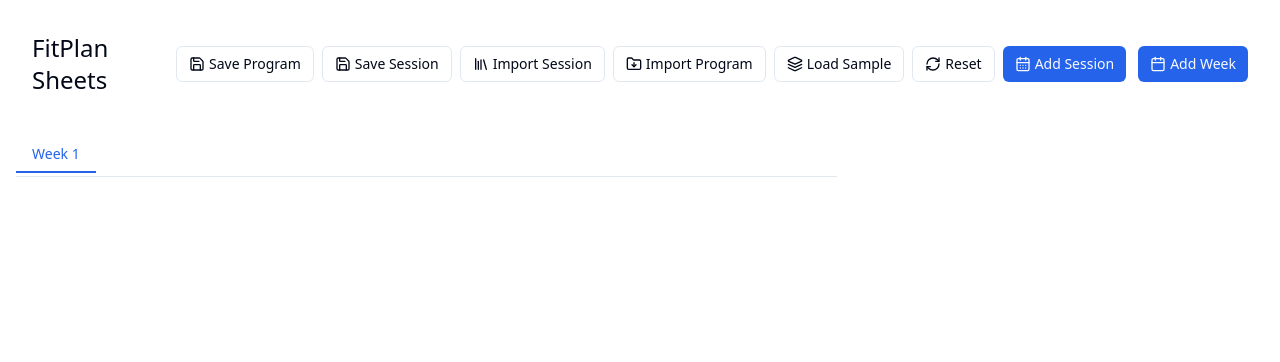
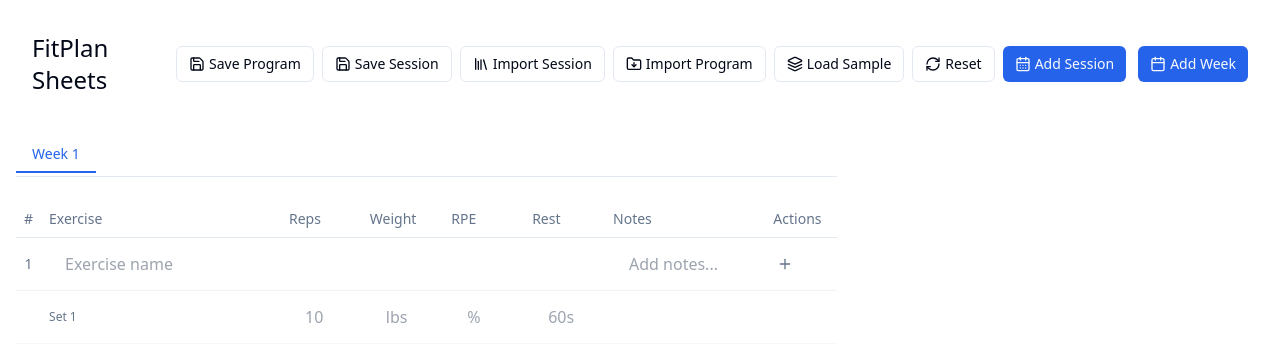
Before and after one commit to nicksgoat/fitplan-sheets, a React (Vite) app: page / in a window 1280 px wide. Shown: the top 362 px of the page. Built offline with nearby package versions, Linux system fonts and the light colour scheme.

Commit message:
Fix: Weeks structure causing app breakage
Fixes issues related to the weeks structure, ensuring the app functions correctly when using weeks.

```diff
--- a/src/components/SessionTabs.tsx
+++ b/src/components/SessionTabs.tsx
@@ -5,16 +5,20 @@ import { cn } from "@/lib/utils";
 import { motion } from "framer-motion";
 
 const SessionTabs: React.FC = () => {
-  const { program, activeSessionId, setActiveSessionId } = useWorkout();
+  const { program, activeSessionId, setActiveSessionId, activeWeekId } = useWorkout();
 
-  if (program.sessions.length <= 1) {
+  // Get sessions from the active week
+  const activeWeek = program.weeks?.find(week => week.id === activeWeekId);
+  const sessions = activeWeek?.sessions || [];
+
+  if (sessions.length <= 1) {
     return null;
   }
 
   return (
     <div className="mb-6 overflow-x-auto">
       <div className="flex items-center gap-1 border-b border-border pb-1">
-        {program.sessions.map((session) => (
+        {sessions.map((session) => (
           <button
             key={session.id}
             className={cn(
--- a/src/components/WorkoutSession.tsx
+++ b/src/components/WorkoutSession.tsx
@@ -9,14 +9,17 @@ interface WorkoutSessionProps {
 }
 
 const WorkoutSession: React.FC<WorkoutSessionProps> = ({ sessionId }) => {
-  const { program } = useWorkout();
-  const session = program.sessions.find((s) => s.id === sessionId);
+  const { program, activeWeekId } = useWorkout();
+
+  // Find the session in the active week
+  const currentWeek = program.weeks?.find(week => week.id === activeWeekId);
+  const session = currentWeek?.sessions.find(s => s.id === sessionId);
 
   if (!session) return null;
 
   return (
-    <div className="session-card">
-      <WorkoutSessionHeader sessionId={sessionId} />
+    <div className="space-y-6">
+      <WorkoutSessionHeader session={session} />
       <WorkoutTable session={session} />
     </div>
   );
--- a/src/pages/Index.tsx
+++ b/src/pages/Index.tsx
@@ -1,4 +1,3 @@
-
 import React, { useEffect } from "react";
 import { WorkoutProvider, useWorkout } from "@/contexts/WorkoutContext";
 import WorkoutHeader from "@/components/WorkoutHeader";
@@ -33,26 +32,25 @@ const WorkoutApp: React.FC = () => {
           (!activeSessionId || !selectedWeek.sessions.some(s => s.id === activeSessionId))) {
         setActiveSessionId(selectedWeek.sessions[0].id);
       }
-    } else if (!activeSessionId && program.sessions.length > 0) {
-      // Fallback to old structure if needed
-      setActiveSessionId(program.sessions[0].id);
     }
   }, [
     activeSessionId,
     activeWeekId,
-    program.sessions,
     program.weeks,
     setActiveSessionId,
     setActiveWeekId
   ]);
 
-  if (!activeSessionId) return null;
+  const currentSession = program.weeks
+    ?.find(week => week.id === activeWeekId)
+    ?.sessions.find(session => session.id === activeSessionId);
+
+  if (!activeSessionId || !currentSession) return null;
 
   return (
     <div className="w-full max-w-screen-2xl mx-auto">
       <div className="grid grid-cols-1 lg:grid-cols-3 gap-8">
         <div className="lg:col-span-2">
-          {/* Show week tabs if we have a weeks structure */}
           {program.weeks && program.weeks.length > 0 && <WeekTabs />}
           <SessionTabs />
           <motion.div
```
